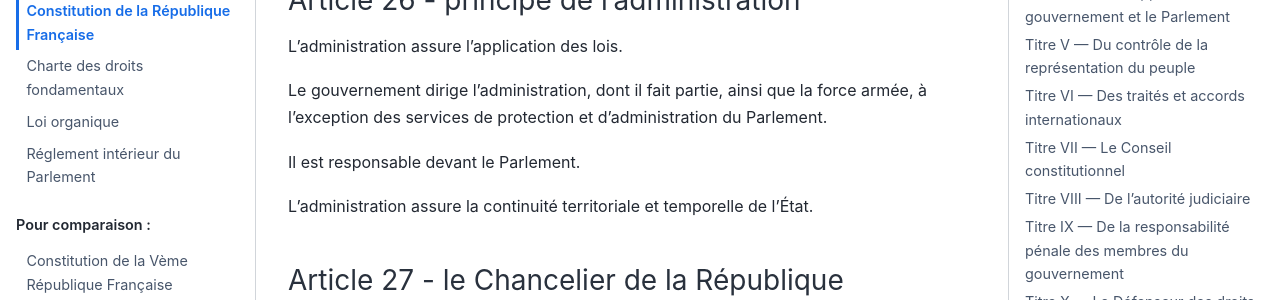
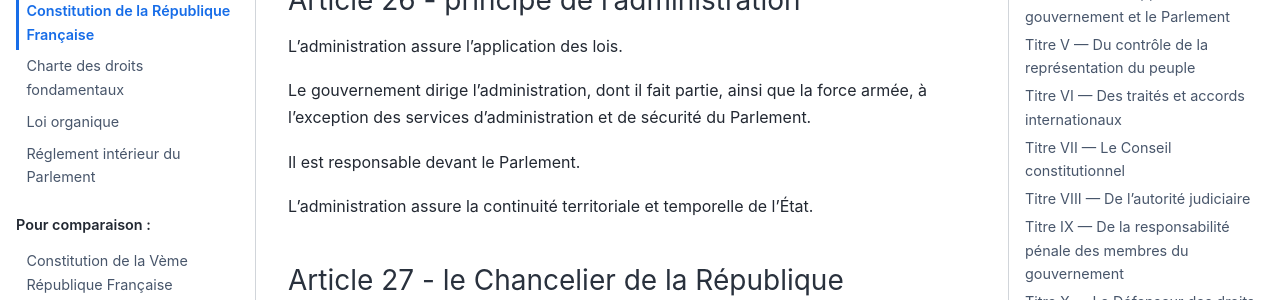
Before and after one commit to Gouvernathor/senna, a Sphinx documentation site: the page built from source/constitution.rst, in a window 1280 px wide and 900 px high, scrolled down 8446 px. Shown: the part 180-480 px from the top of the window. Built offline with Sphinx 7.4.7 and the Sphinx Book theme 1.1.4, drawn with Linux system fonts in a browser that asks for light colours.

Commit message:
formulations plus précises

```diff
--- a/source/constitution.rst
+++ b/source/constitution.rst
@@ -222,7 +222,7 @@
 
 L'administration assure l'application des lois.
 
-Le gouvernement dirige l'administration, dont il fait partie, ainsi que la force armée, à l'exception des services de protection et d'administration du Parlement.
+Le gouvernement dirige l'administration, dont il fait partie, ainsi que la force armée, à l'exception des services d'administration et de sécurité du Parlement.
 
 Il est responsable devant le Parlement.
 
--- a/source/organique.rst
+++ b/source/organique.rst
@@ -228,7 +228,7 @@
 
 Article premier - conséquences du contrôle en instance législative
 ------------------------------------------------------------------
-Dans le cas où certaines des dispositions d'un texte adopté par le Parlement seraient déclarées inconstitutionnelles avant sa promulgation, le texte est renvoyé à la dernière assemblée parlementaire à l'avoir considéré. Sauf dans le cas où le Parlement en exprimerait la décision avant l'adoption du texte, les autres dispositions du texte ne sont pas promulguées.
+Dans le cas où certaines des dispositions d'un texte adopté par le Parlement seraient déclarées inconstitutionnelles avant sa promulgation, le texte est renvoyé à la dernière assemblée parlementaire à l'avoir considéré. Les autres dispositions du texte ne sont pas promulguées, sauf dans le cas où le Parlement en exprimerait la décision avant l'adoption du texte.
 
 Article 2 - contrôle de la procédure parlementaire
 --------------------------------------------------
```
Also changed, not shown: other parts of source/organique.rst (+1 -1 lines).
